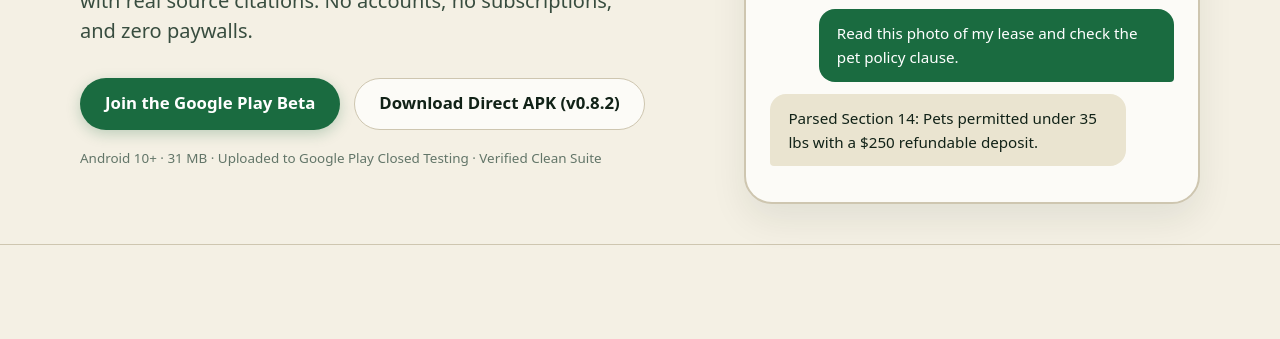
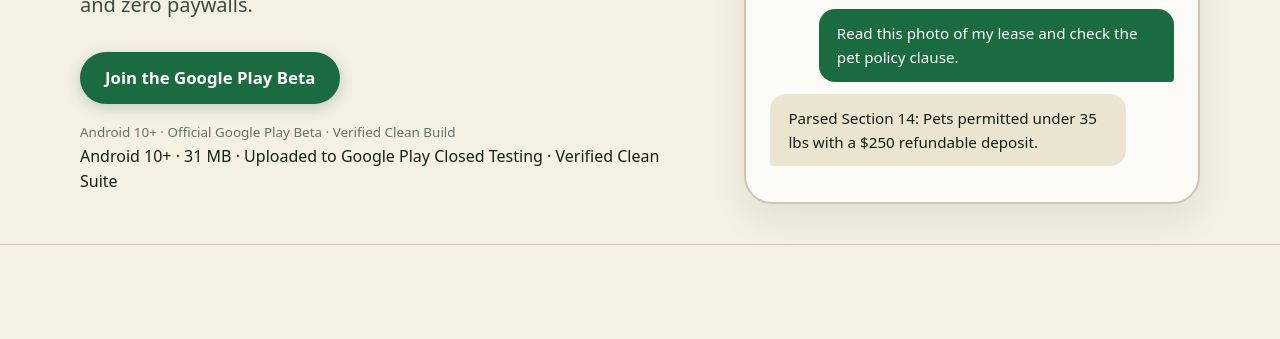
Before and after one commit to edotwedo/RobinTHood, a plain HTML site: page site/index.html in a window 1280 px wide. Shown: the part 460-799 px from the top of the page. Drawn offline with Linux system fonts and the light colour scheme.

Commit message:
feat(site): remove direct APK button, focus 100% on Google Play closed beta track

```diff
--- a/site/index.html
+++ b/site/index.html
@@ -238,11 +238,10 @@
           <a class="btn btn-primary" href="https://play.google.com/apps/testing/com.edotwedo.robinthood" target="_blank" rel="noopener">
             Join the Google Play Beta
           </a>
-          <a class="btn btn-secondary" href="https://github.com/edotwedo/RobinTHood/releases/download/android-latest/RobinTHood.apk">
-            Download Direct APK (v0.8.2)
-          </a>
         </div>
         <p class="fineprint">
+          Android 10+ · Official Google Play Beta · Verified Clean Build
+        </p>
           Android 10+ · 31 MB · Uploaded to Google Play Closed Testing · Verified Clean Suite
         </p>
       </div>
```
